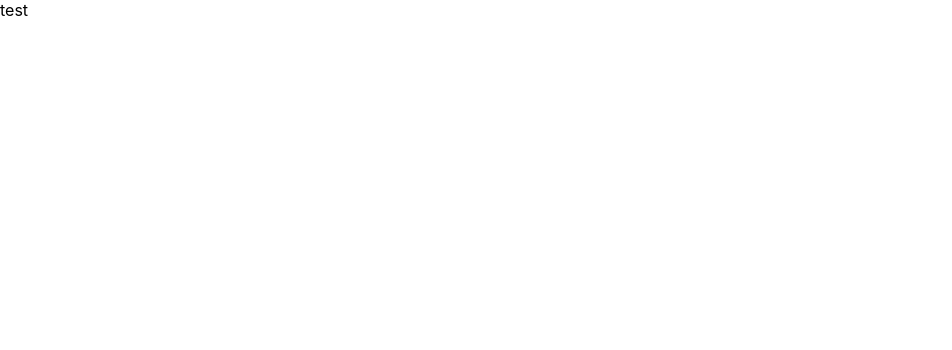
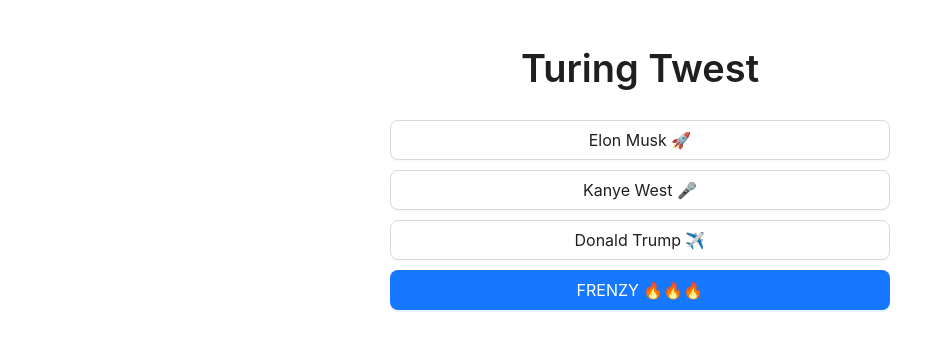
Before and after one commit to duckgrammer/TweetGPT-Turing-Test, a React (Create React App) app in the folder front-end/: page / in a window 1280 px wide. Shown: the top 350 px of the page, without its empty margins (0-952 px from the left). Built offline with nearby package versions, Linux system fonts and the light colour scheme.

Commit message:
Home page

```diff
--- a/front-end/package.json
+++ b/front-end/package.json
@@ -11,6 +11,7 @@
     "react-dom": "^18.2.0",
     "react-router-dom": "^6.18.0",
     "react-scripts": "5.0.1",
+    "styled-components": "^6.1.1",
     "web-vitals": "^2.1.4"
   },
   "scripts": {
--- a/front-end/src/index.js
+++ b/front-end/src/index.js
@@ -1,12 +1,16 @@
 import React from "react";
-import ReactDOM from "react-dom";
+import { createRoot } from "react-dom/client";
 import "./index.css";
 import App from "./App";
 import { BrowserRouter } from "react-router-dom";
 
-ReactDOM.render(
-  <BrowserRouter>
-    <App />
-  </BrowserRouter>,
-  document.getElementById("root")
-);
+const root = document.getElementById("root");
+
+if (root) {
+  const rootElement = createRoot(root);
+  rootElement.render(
+    <BrowserRouter>
+      <App />
+    </BrowserRouter>
+  );
+}
--- a/front-end/src/pages/Home.js
+++ b/front-end/src/pages/Home.js
@@ -1,5 +1,41 @@
+import { Typography, Button } from "antd";
+import { useNavigate } from "react-router-dom";
+const { Title } = Typography;
+
 const Home = () => {
-  return <div>test</div>;
+  let navigate = useNavigate();
+  const routeChange = () => {
+    let path = `/feed`;
+    navigate(path);
+  };
+
+  return (
+    <div
+      style={{
+        textAlign: "center",
+        display: "flex",
+        flexDirection: "column",
+        gap: "10px",
+        padding: "20px",
+        maxWidth: "500px",
+        margin: "auto",
+      }}
+    >
+      <Title>Turing Twest</Title>
+      <Button block size="large" to="/feed" onClick={routeChange}>
+        Elon Musk 🚀
+      </Button>
+      <Button block size="large">
+        Kanye West 🎤
+      </Button>
+      <Button block size="large">
+        Donald Trump ✈️
+      </Button>
+      <Button type="primary" block size="large">
+        FRENZY 🔥🔥🔥
+      </Button>
+    </div>
+  );
 };
 
 export default Home;
```
Also changed, not shown: 1 other file (tests, documents, lock files or other folders).
